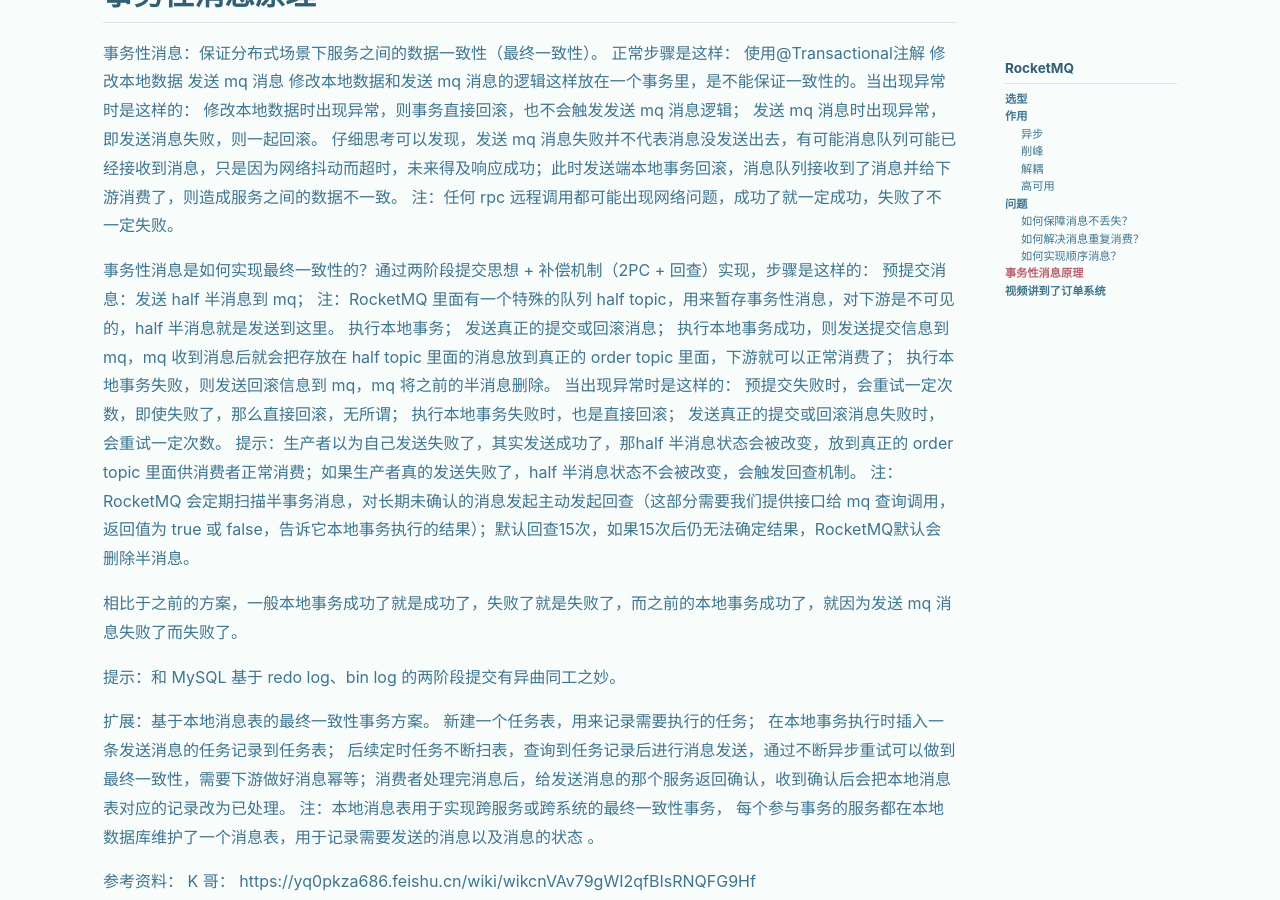
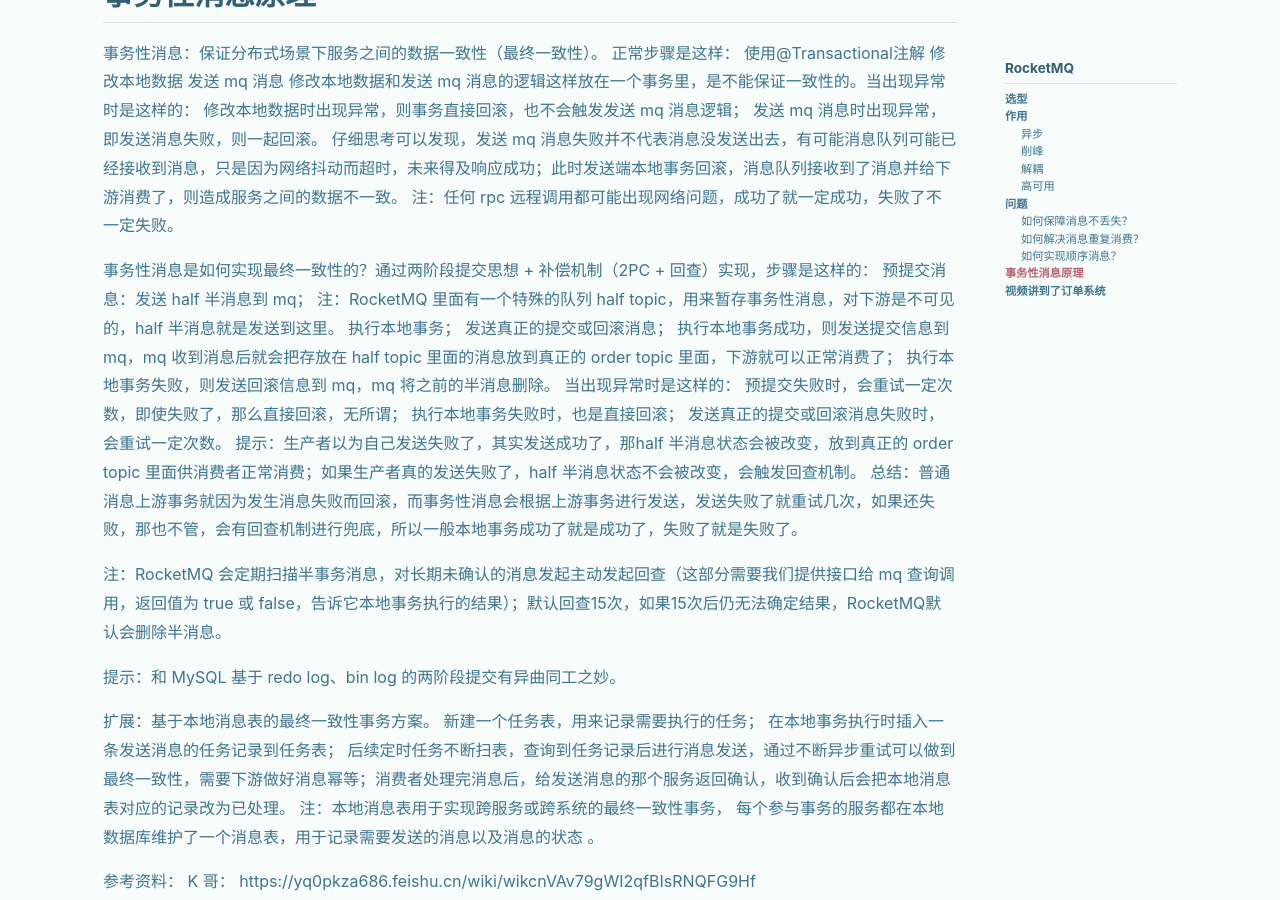
Before and after one commit to lvLiu-kun/lvLiu-kun.github.io, a Jekyll site: the page built from _posts/2024-07-31-RocketMQ.md, in a window 1280 px wide and 900 px high, scrolled down 2466 px. Built offline with Jekyll 4.4.1, drawn with Linux system fonts in a browser that asks for light colours; nearby versions of some CDN libraries.

Commit message:
修改事务性消息内容

```diff
--- a/_posts/2024-07-31-RocketMQ.md
+++ b/_posts/2024-07-31-RocketMQ.md
@@ -85,9 +85,9 @@ Redis分布式锁
 执行本地事务失败时，也是直接回滚；
 发送真正的提交或回滚消息失败时，会重试一定次数。
 提示：生产者以为自己发送失败了，其实发送成功了，那half 半消息状态会被改变，放到真正的 order topic 里面供消费者正常消费；如果生产者真的发送失败了，half 半消息状态不会被改变，会触发回查机制。
+总结：普通消息上游事务就因为发生消息失败而回滚，而事务性消息会根据上游事务进行发送，发送失败了就重试几次，如果还失败，那也不管，会有回查机制进行兜底，所以一般本地事务成功了就是成功了，失败了就是失败了。
+
 注：RocketMQ 会定期扫描半事务消息，对长期未确认的消息发起主动发起回查（这部分需要我们提供接口给 mq 查询调用，返回值为 true 或 false，告诉它本地事务执行的结果）；默认回查15次，如果15次后仍无法确定结果，RocketMQ默认会删除半消息。
-
-相比于之前的方案，一般本地事务成功了就是成功了，失败了就是失败了，而之前的本地事务成功了，就因为发送 mq 消息失败了而失败了。
 
 提示：和 MySQL 基于 redo log、bin log 的两阶段提交有异曲同工之妙。
 
```
